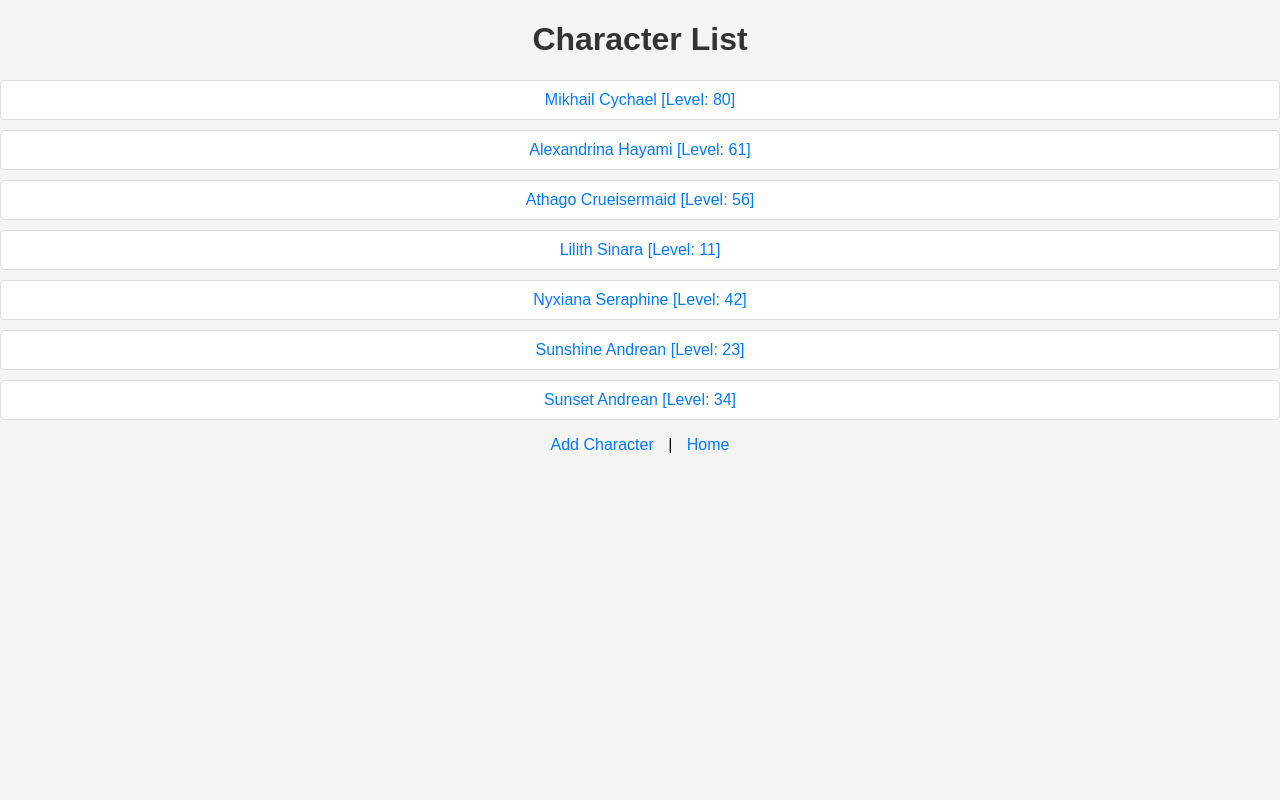
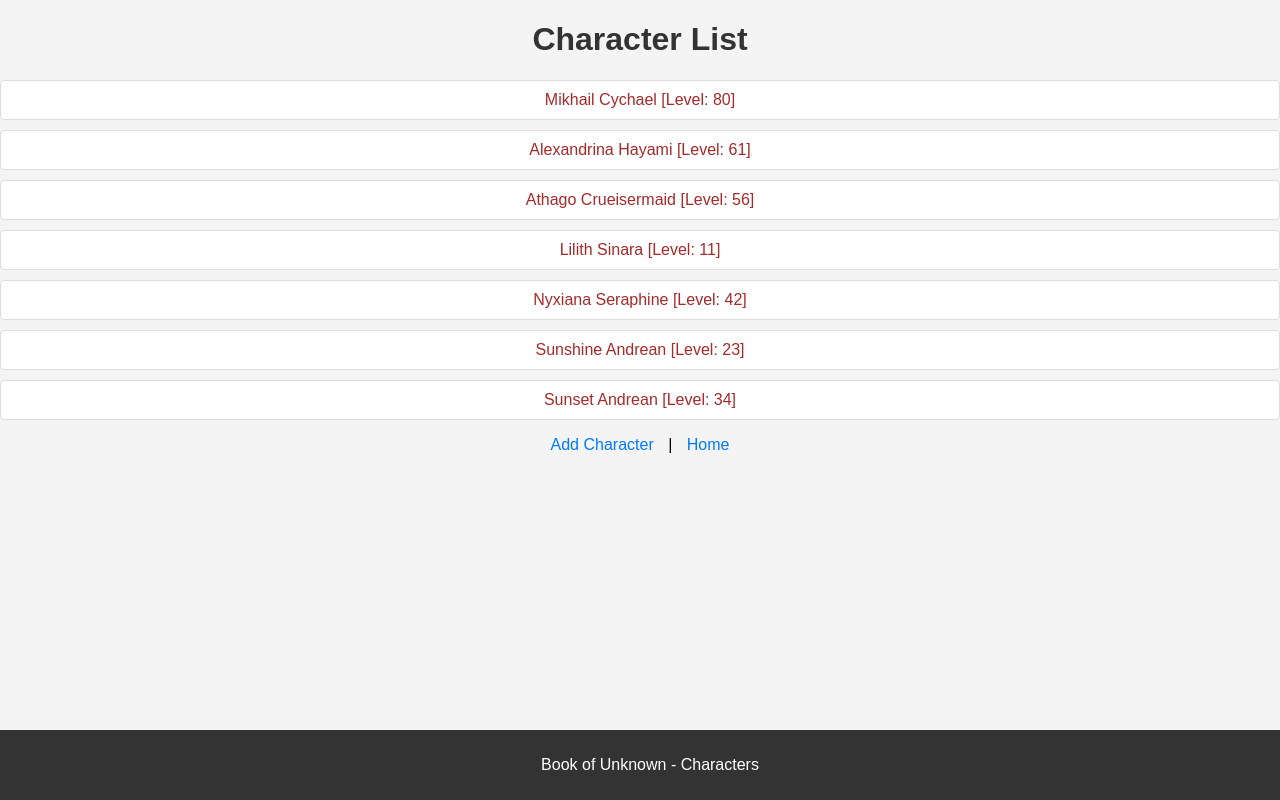
Before and after one commit to Mycticount-X/Character-List, a Django app: page / in a window 1280 px wide. Run offline with Django 5.2, Linux system fonts and the light colour scheme; data comes from the database, SQL or seed files in the repository.

Commit message:
Test Commit

```diff
--- a/bookofunknown/characters/static/characters/styles.css
+++ b/bookofunknown/characters/static/characters/styles.css
@@ -25,11 +25,12 @@ li {
 }
 
 li a {
+    color: brown;
     text-decoration: none;
-    color: #007BFF;
 }
 
 li a:hover {
+    color: yellowgreen;
     text-decoration: underline;
 }
 
--- a/bookofunknown/characters/templates/character_list.html
+++ b/bookofunknown/characters/templates/character_list.html
@@ -18,4 +18,8 @@
     <a href="{% url 'add_character' %}">Add Character</a> |
     <a href="{% url 'character_list' %}">Home</a>
 </body>
+
+<footer>
+    <p>Book of Unknown - Characters</p>
+</footer>
 </html>
```
